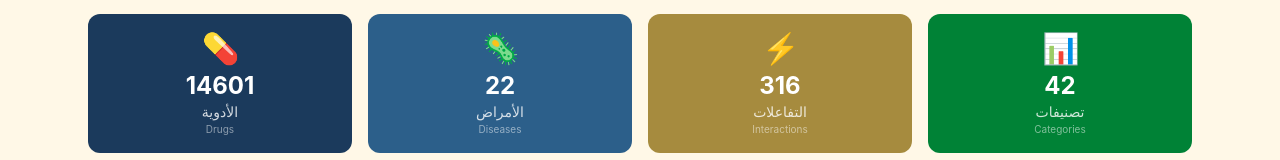
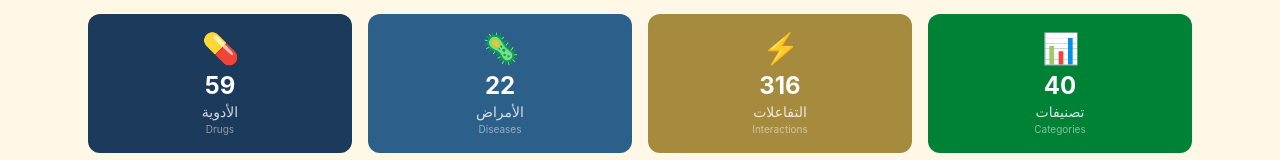
Before and after one commit to DR-MadaKamal/egyptian-pharmacist-ai, a React (Vite) app: page / in a window 1280 px wide. Shown: the part 302-462 px from the top of the page. Built offline with nearby package versions, Linux system fonts and the light colour scheme.

Commit message:
ui: animated stat counters on home page (#30)

```diff
--- a/src/components/Home.jsx
+++ b/src/components/Home.jsx
@@ -1,5 +1,32 @@
-import { useState } from 'react'
+import { useState, useEffect, useRef } from 'react'
 import { severityConfig } from '../utils/interactions.js'
+
+function AnimatedCounter({ end, suffix }) {
+  const [val, setVal] = useState(0)
+  const ref = useRef(null)
+  const done = useRef(false)
+
+  useEffect(() => {
+    if (done.current) return
+    const obs = new IntersectionObserver(([entry]) => {
+      if (entry.isIntersecting) {
+        done.current = true
+        let start = 0
+        const step = Math.max(1, Math.floor(end / 30))
+        const interval = setInterval(() => {
+          start += step
+          if (start >= end) { setVal(end); clearInterval(interval) }
+          else setVal(start)
+        }, 30)
+        obs.disconnect()
+      }
+    }, { threshold: 0.5 })
+    if (ref.current) obs.observe(ref.current)
+    return () => obs.disconnect()
+  }, [end])
+
+  return <span ref={ref}>{val}{suffix}</span>
+}
 
 export default function Home({ drugs, diseases, recentlyViewed, onBrowse, onInterview, onPrices, onPharmacopeia, onSearch }) {
   const [quickQuery, setQuickQuery] = useState('')
@@ -46,7 +73,7 @@
         ].map(stat => (
           <div key={stat.labelEn} className={`${stat.color} text-white rounded-xl p-3 md:p-4 text-center`}>
             <div className="text-2xl md:text-3xl mb-1">{stat.icon}</div>
-            <div className="text-xl md:text-2xl font-bold">{stat.value}</div>
+            <div className="text-xl md:text-2xl font-bold"><AnimatedCounter end={stat.value} suffix="" /></div>
             <div className="text-xs md:text-sm text-white/80">{stat.label}</div>
             <div className="text-[10px] text-white/50">{stat.labelEn}</div>
           </div>
```
